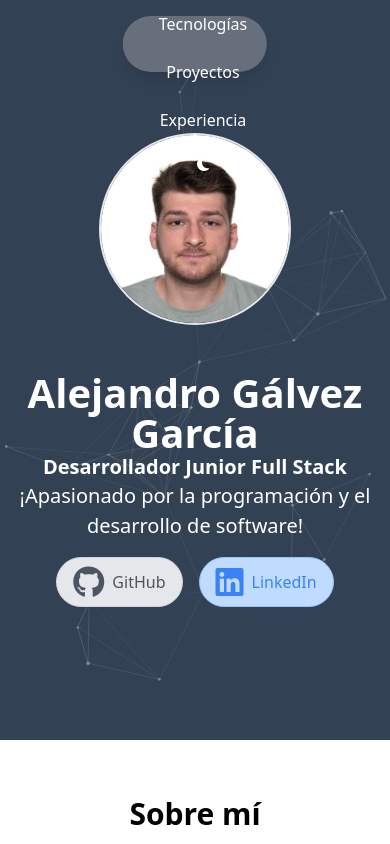
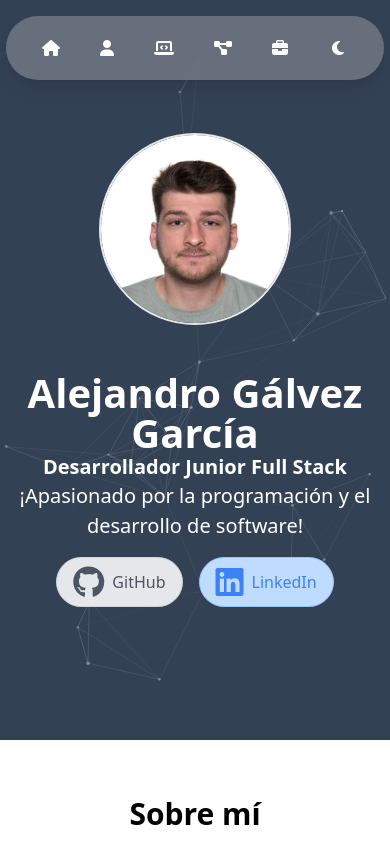
Before and after one commit to alexgg9/portfolio, an Angular app: page / in a window 390 px wide. Shown: the top 844 px of the page. Built offline with nearby package versions, Linux system fonts and the light colour scheme.

Commit message:
diseñoResponsivo

```diff
--- a/src/app/components/navbar/navbar.component.html
+++ b/src/app/components/navbar/navbar.component.html
@@ -1,29 +1,38 @@
 <nav class="navbar bg-gray-500 bg-opacity-95 fixed top-0 left-1/2 transform -translate-x-1/2 w-auto p-2 rounded-full mt-4 shadow-lg z-50">
-  <div class="flex items-center justify-center h-10">
-    <div class="ml-4 flex flex-col md:flex-row items-center space-y-2 md:space-y-0 md:space-x-4">
+  <div class="max-w-screen-lg mx-auto px-4 flex items-center justify-between h-12">
 
+
+    <div class="flex items-center justify-between w-full md:w-auto">
+      <div class="flex items-center space-x-4 md:space-x-8">
         <a href="#inicio" class="nav-link text-white hover:text-gray-300 flex items-center px-3 py-2 rounded-md text-md font-medium">
-        Inicio
+          <span class="hidden md:inline">Inicio</span>
+          <span class="md:hidden"><i class="fas fa-home"></i></span>
         </a>
         <a href="#sobre-mi" class="nav-link text-white hover:text-gray-300 flex items-center px-3 py-2 rounded-md text-md font-medium">
-        Sobre Mí
+          <span class="hidden md:inline">Sobre Mí</span>
+          <span class="md:hidden"><i class="fas fa-user"></i></span>
         </a>
         <a href="#tecnologias" class="nav-link text-white hover:text-gray-300 flex items-center px-3 py-2 rounded-md text-md font-medium">
-        Tecnologías
+          <span class="hidden md:inline">Tecnologías</span>
+          <span class="md:hidden"><i class="fas fa-laptop-code"></i></span>
         </a>
         <a href="#proyectos" class="nav-link text-white hover:text-gray-300 flex items-center px-3 py-2 rounded-md text-md font-medium">
-        Proyectos
+          <span class="hidden md:inline">Proyectos</span>
+          <span class="md:hidden"><i class="fas fa-project-diagram"></i></span>
         </a>
         <a href="#experiencia" class="nav-link text-white hover:text-gray-300 flex items-center px-3 py-2 rounded-md text-md font-medium">
-        Experiencia
+          <span class="hidden md:inline">Experiencia</span>
+          <span class="md:hidden"><i class="fas fa-briefcase"></i></span>
         </a>
+      </div>
 
 
-      <div class="dropdown">
+      <div class="ml-4 md:ml-0">
         <button (click)="toggleDarkMode()" class="text-white hover:text-gray-300 flex items-center px-4 py-2 rounded-md text-md font-medium focus:outline-none">
           <i class="fas" [ngClass]="{'fa-moon': !isDarkMode, 'fa-sun text-yellow-300': isDarkMode}"></i>
         </button>
       </div>
     </div>
+
   </div>
 </nav>
```
Also changed, not shown: src/app/components/navbar/navbar.component.css (+4 -4 lines). Lines whose indentation alone changed are shown as unchanged.
